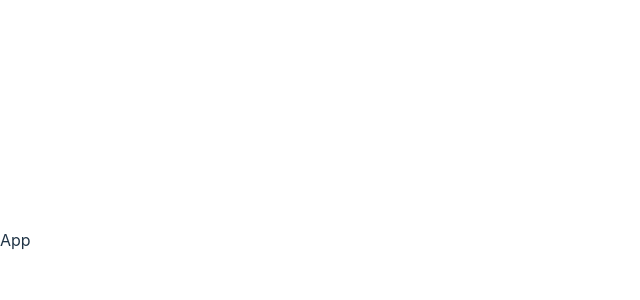
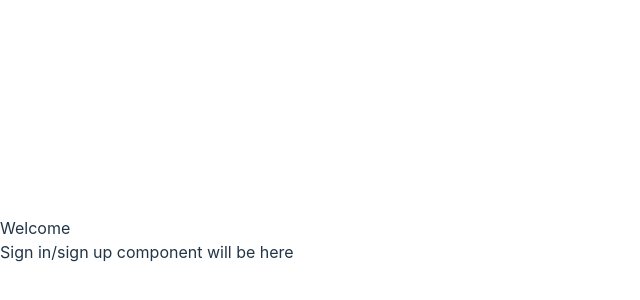
Before and after one commit to AntonSokolovsky/graphiql-app, a React (Vite) app: page /sign-in in a window 1280 px wide. Shown: the part 160-460 px from the top of the page, without its empty margins (0-640 px from the left). Built offline with nearby package versions, Linux system fonts and the light colour scheme.

Commit message:
feat: implement routing

```diff
--- a/package.json
+++ b/package.json
@@ -20,10 +20,13 @@
     "@emotion/styled": "^11.11.0",
     "@hookform/resolvers": "^3.3.2",
     "@mui/material": "^5.14.20",
+    "localforage": "^1.10.0",
+    "match-sorter": "^6.3.1",
     "react": "^18.2.0",
     "react-dom": "^18.2.0",
     "react-hook-form": "^7.49.0",
     "react-router-dom": "^6.20.1",
+    "sort-by": "^1.2.0",
     "yup": "^1.3.2",
     "zustand": "^4.4.7"
   },
--- /dev/null
+++ b/src/ErrorPage.tsx
@@ -0,0 +1,22 @@
+import React from 'react';
+import { isRouteErrorResponse, useRouteError } from 'react-router-dom';
+
+export default function ErrorPage() {
+  const error: unknown = useRouteError();
+
+  if (isRouteErrorResponse(error)) {
+    return (
+      <div id="error-page">
+        <h1>Oops!</h1>
+        <p>Sorry, an unexpected error has occurred.</p>
+        <p>
+          <i>
+            {error.status}: {error.statusText}
+          </i>
+        </p>
+      </div>
+    );
+  } else {
+    return <></>;
+  }
+}
--- /dev/null
+++ b/src/GraphiQL.tsx
@@ -0,0 +1,9 @@
+function GraphiQL() {
+  return (
+    <>
+      <div>GraphiQL page</div>
+    </>
+  );
+}
+
+export default GraphiQL;
--- /dev/null
+++ b/src/SignIn.tsx
@@ -0,0 +1,9 @@
+function SignIn() {
+  return (
+    <>
+      <div>Sign in/sign up component will be here</div>
+    </>
+  );
+}
+
+export default SignIn;
--- /dev/null
+++ b/src/Welcome.tsx
@@ -0,0 +1,12 @@
+import { Outlet } from 'react-router-dom';
+
+function Welcome() {
+  return (
+    <>
+      <div>Welcome</div>
+      <Outlet />
+    </>
+  );
+}
+
+export default Welcome;
--- a/src/main.tsx
+++ b/src/main.tsx
@@ -1,10 +1,32 @@
 import ReactDOM from 'react-dom/client';
 import { StrictMode } from 'react';
-import App from './App';
+import { createBrowserRouter, RouterProvider } from 'react-router-dom';
+import Welcome from './Welcome';
 import './index.css';
+import ErrorPage from './ErrorPage';
+import SignIn from './SignIn';
+import GraphiQL from './GraphiQL';
+
+const router = createBrowserRouter([
+  {
+    path: '/',
+    element: <Welcome />,
+    errorElement: <ErrorPage />,
+    children: [
+      {
+        path: '/sign-in',
+        element: <SignIn />,
+      },
+    ],
+  },
+  {
+    path: '/main',
+    element: <GraphiQL />,
+  },
+]);
 
 ReactDOM.createRoot(document.getElementById('root')!).render(
   <StrictMode>
-    <App />
+    <RouterProvider router={router} />
   </StrictMode>
 );
```
Also changed, not shown: 1 other file (tests, documents, lock files or other folders).
